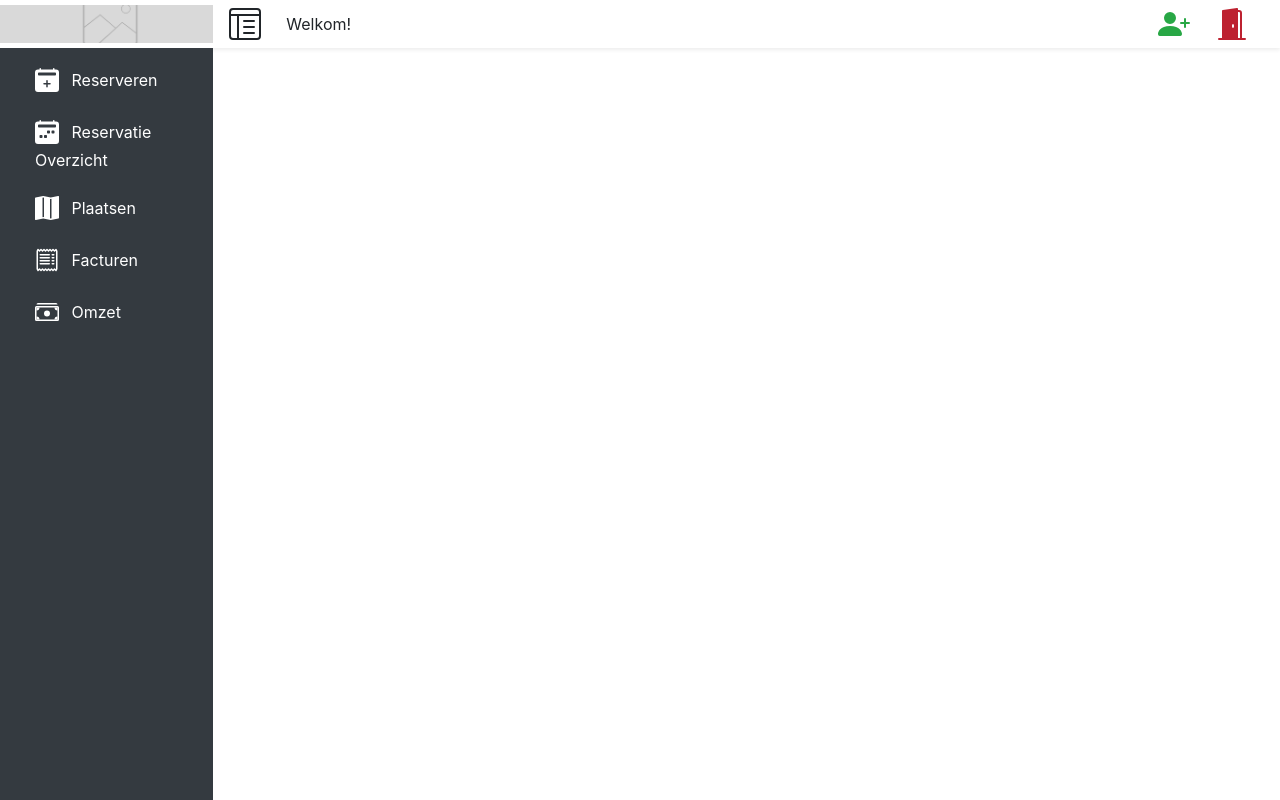
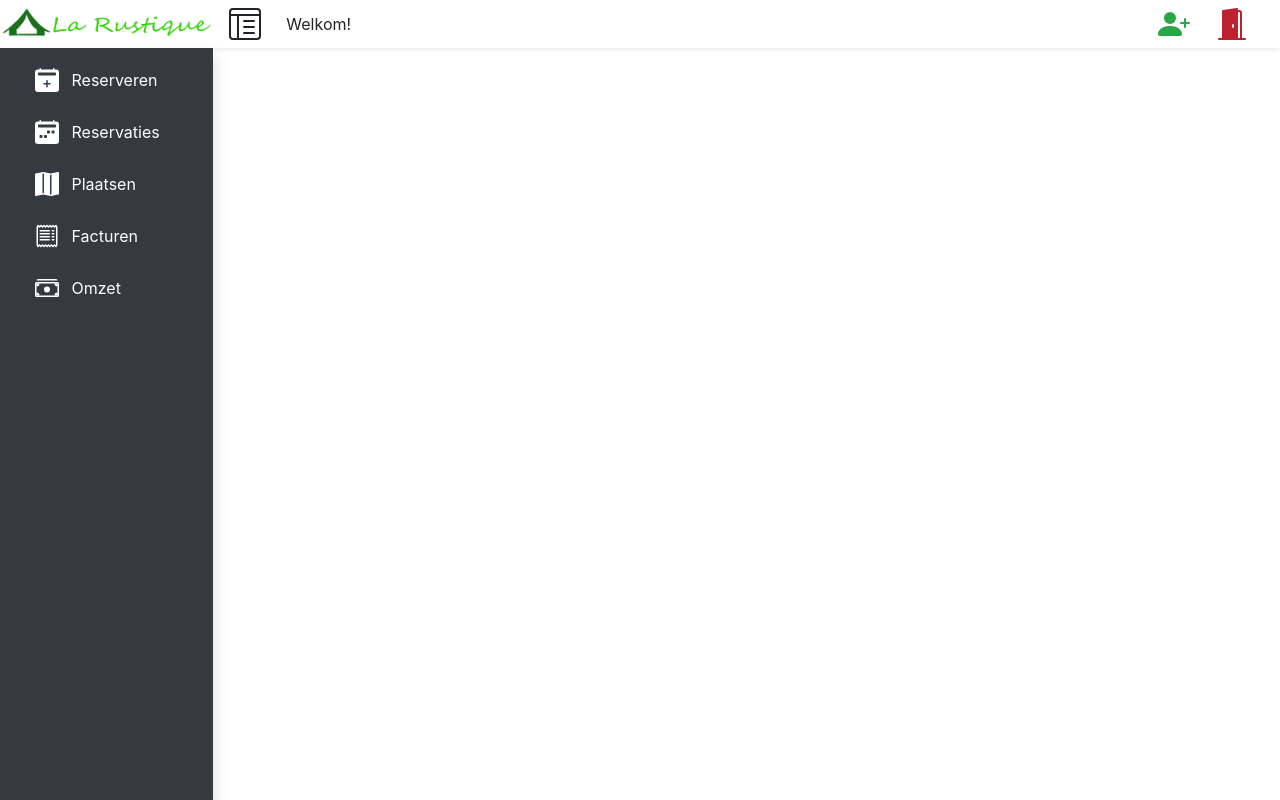
Before and after one commit to MrNiceguyXVI/La-Rustique-Reserveringssysteem, a PHP site: page /Menu.php in a window 1280 px wide. Run offline with PHP 8.4, Linux system fonts and the light colour scheme; data comes from the database, SQL or seed files in the repository; both versions use the stored data as it was before the commit; data that the repository does not hold is empty.

Commit message:
facturen + registratie pagina toegevoegd, logo

```diff
--- a/Menu.php
+++ b/Menu.php
@@ -1,5 +1,6 @@
 <?php
 include 'Connection.php';
+$currentDate = date("Y-m-d");
 ?>
 
 <!doctype HTML>
@@ -19,7 +20,7 @@ include 'Connection.php';
 
         <!--Logo-->
         <div class="col-2 p-0" style="display:flex;align-items: center; flex-wrap: wrap;">
-          <img src="Img/Placeholder.png" class="img-fluid pointer" alt="Responsive image" onclick="home()">
+          <img src="Img/La-Rustique-Logo.png" class="img-fluid pointer" alt="Responsive image" onclick="home()">
         </div>
 
         <!--Page name-->
@@ -55,7 +56,7 @@ include 'Connection.php';
       <!--Menu and Selected page-->
       <div class="row justify-content-center" style="height:94vh">
         <!--Menu-->
-        <div class="col-2 bg-dark" id="menu">
+        <div class="col-2 bg-dark shadow" id="menu">
           <div class="list-group" id="list-tab" role="tablist">
             <a class="list-group-item list-group-item-action mt-2" id="list-Reserveren-list" data-toggle="list" href="#list-Reserveren" role="tab" aria-controls="Reserveren" onclick="titleReservatie()">
                 <svg width="1.5em" height="1.5em" viewBox="0 0 16 16" class="bi bi-calendar2-plus-fill mr-2 mb-1" fill="currentColor" xmlns="http://www.w3.org/2000/svg">
@@ -64,11 +65,11 @@ include 'Connection.php';
                 Reserveren
             </a>
 
-            <a class="list-group-item list-group-item-action " id="list-Reservatie-Overzicht-list" data-toggle="list" href="#list-Reservatie-Overzicht" role="tab" aria-controls="Reservatie-Overzicht" onclick="titleReservatieOverzicht()">
+            <a class="list-group-item list-group-item-action " id="list-Reservaties-list" data-toggle="list" href="#list-Reservaties" role="tab" aria-controls="Reservaties" onclick="titleReservaties()">
               <svg width="1.5em" height="1.5em" viewBox="0 0 16 16" class="bi bi-calendar2-week-fill mr-2 mb-1" fill="currentColor" xmlns="http://www.w3.org/2000/svg">
                 <path fill-rule="evenodd" d="M3.5 0a.5.5 0 0 1 .5.5V1h8V.5a.5.5 0 0 1 1 0V1h1a2 2 0 0 1 2 2v11a2 2 0 0 1-2 2H2a2 2 0 0 1-2-2V3a2 2 0 0 1 2-2h1V.5a.5.5 0 0 1 .5-.5zM2 3.5c0-.276.244-.5.545-.5h10.91c.3 0 .545.224.545.5v1c0 .276-.244.5-.546.5H2.545C2.245 5 2 4.776 2 4.5v-1zM8.5 7a.5.5 0 0 0-.5.5v1a.5.5 0 0 0 .5.5h1a.5.5 0 0 0 .5-.5v-1a.5.5 0 0 0-.5-.5h-1zm3 0a.5.5 0 0 0-.5.5v1a.5.5 0 0 0 .5.5h1a.5.5 0 0 0 .5-.5v-1a.5.5 0 0 0-.5-.5h-1zM3 10.5a.5.5 0 0 1 .5-.5h1a.5.5 0 0 1 .5.5v1a.5.5 0 0 1-.5.5h-1a.5.5 0 0 1-.5-.5v-1zm3.5-.5a.5.5 0 0 0-.5.5v1a.5.5 0 0 0 .5.5h1a.5.5 0 0 0 .5-.5v-1a.5.5 0 0 0-.5-.5h-1z"/>
               </svg>
-              Reservatie Overzicht
+              Reservaties
             </a>
 
             <a class="list-group-item list-group-item-action " id="list-Plekken-list" data-toggle="list" href="#list-Plekken" role="tab" aria-controls="Plekken" onclick="titlePlekken()">
@@ -251,8 +252,8 @@ include 'Connection.php';
             </div>
 
             <!--Reservatie Overzicht page-->
-            <div class="tab-pane" id="list-Reservatie-Overzicht" role="tabpanel" aria-labelledby="list-Reservatie-Overzicht-list">
-              <div class="text-dark">Reservatie Overzicht Pagina</div>
+            <div class="tab-pane" id="list-Reservaties" role="tabpanel" aria-labelledby="list-Reservaties-list">
+              <div class="text-dark">Reservaties Pagina</div>
               <div class="container-fluid">
                 <div class="row">
                 </div>
@@ -276,8 +277,7 @@ include 'Connection.php';
                         <tbody>
                           <!--PHP code to show actual availability of spots for large spots-->
                           <?php
-                            $currentDate = date("Y-m-d");
-                            $DateQuery = "SELECT PlaatsNr FROM reservaties WHERE '".$currentDate."' between AankomstDatum and VertrekDatum";  # Selects the spotnumbers from spots that are occupied on the current date
+                            $DateQuery = "SELECT PlaatsNr FROM reservaties WHERE '".$currentDate."' between AankomstDatum and VertrekDatum-1";  # Selects the spotnumbers from spots that are occupied on the current date
                             $DateResult = mysqli_query($con, $DateQuery);
                             $BezetArray = [];                                                                                                 # An array that gets Filled with places that are currently occupied
                             while($RowDate = mysqli_fetch_array($DateResult)){                                                                # Pushes the spot Number into the array if it's in the queryresult
@@ -354,27 +354,33 @@ include 'Connection.php';
             <!--Facturen-->
             <div class="tab-pane" id="list-Facturen" role="tabpanel" aria-labelledby="list-Facturen-list">
               <div class="container-fluid">
-                <div class="row">
-                  <div class="d-flex border rounded shadow-sm border-top-0">
+                <div class="row my-3">
+                  <div class="col-3"></div>
+                  <div class="col-6">
+                    <div class="d-flex border rounded shadow-sm border-top-0 mx-auto">
                       <table class="table table-sm table-striped table-hover mb-0">
                         <thead>
                           <tr>
-                          <th scope="col">Factuur Nummer</th>
                             <th scope="col">Reservatie Nummer</th>
+                            <th scope="col">Aankomst Datum</th>
+                            <th scope="col">Vertrek Datum</th>
+                            <th scope="col">Aantal Nachten</th>
                             <th scope="col">Factuur</th>
                           </tr>
                         </thead>
                         <tbody>
                           <!--PHP code to show actual prices from the database-->
                           <?php
-                          $FacturenQuery = "SELECT * FROM facturen";
+                            $FacturenQuery = "SELECT ReservatieNr, AankomstDatum, VertrekDatum, AantalNachten FROM Reservaties WHERE VertrekDatum <= '".$currentDate."'";
                             $FacturenResult = mysqli_query($con, $FacturenQuery);
                             while($FacturenRow = mysqli_fetch_array($FacturenResult)){
                               echo "
                                 <tr>
-                                <td>".$FacturenRow['FactuurNr']."</td>
                                   <td>".$FacturenRow['ReservatieNr']."</td>
-                                <td>".$FacturenRow['Factuur']."</td>
+                                  <td>".$FacturenRow['AankomstDatum']."</td>
+                                  <td>".$FacturenRow['VertrekDatum']."</td>
+                                  <td>".$FacturenRow['AantalNachten']."</td>
+                                  <td><button type='button' class='btn btn-sm btn-menu m-0'>Open</button></td>
                                 </tr>
                               ";
                             }
```
Also changed, not shown: other parts of Menu.php (+21 -5 lines), SQL scripts/La_Rustique_Db.sql (+1 -9 lines), Img/La-Rustique-Logo.png (added), Img/Placeholder.png (deleted), Javascripts/bootstrap.bundle.js. Lines whose indentation alone changed are shown as unchanged.
